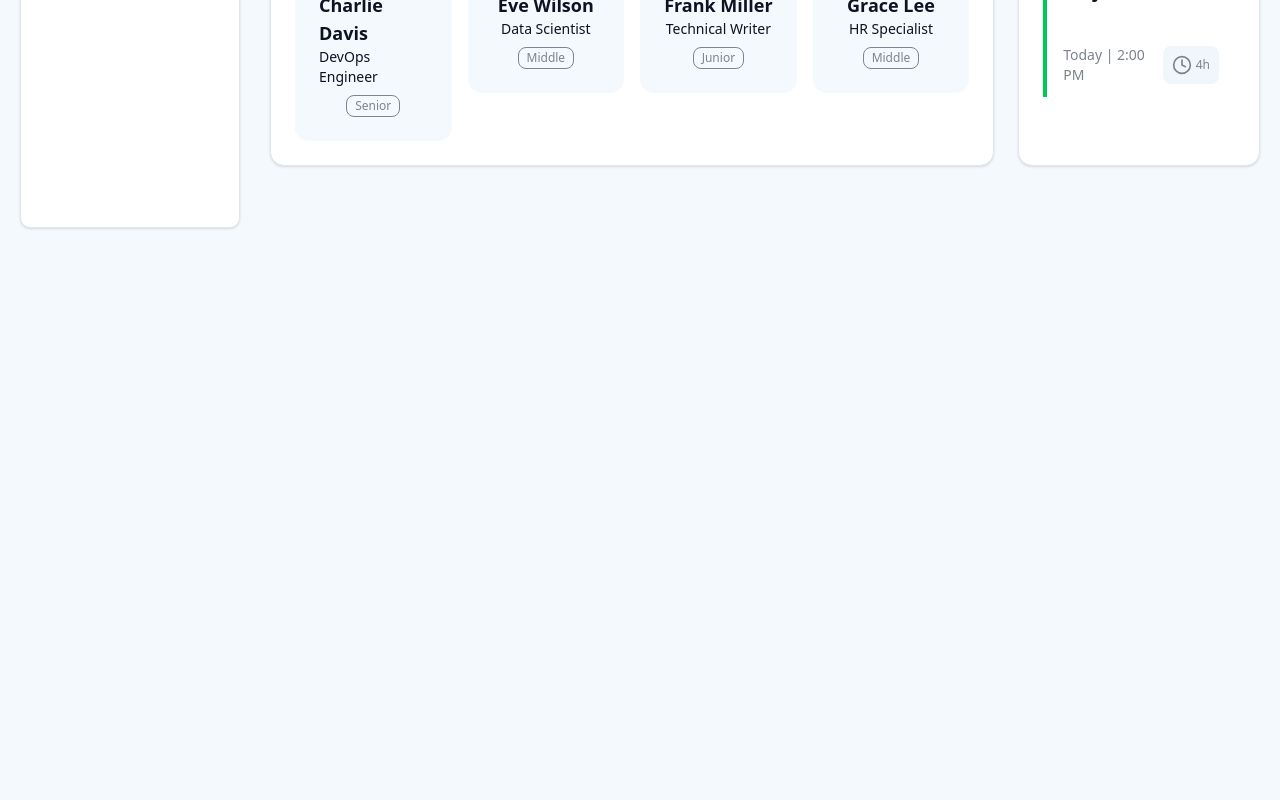
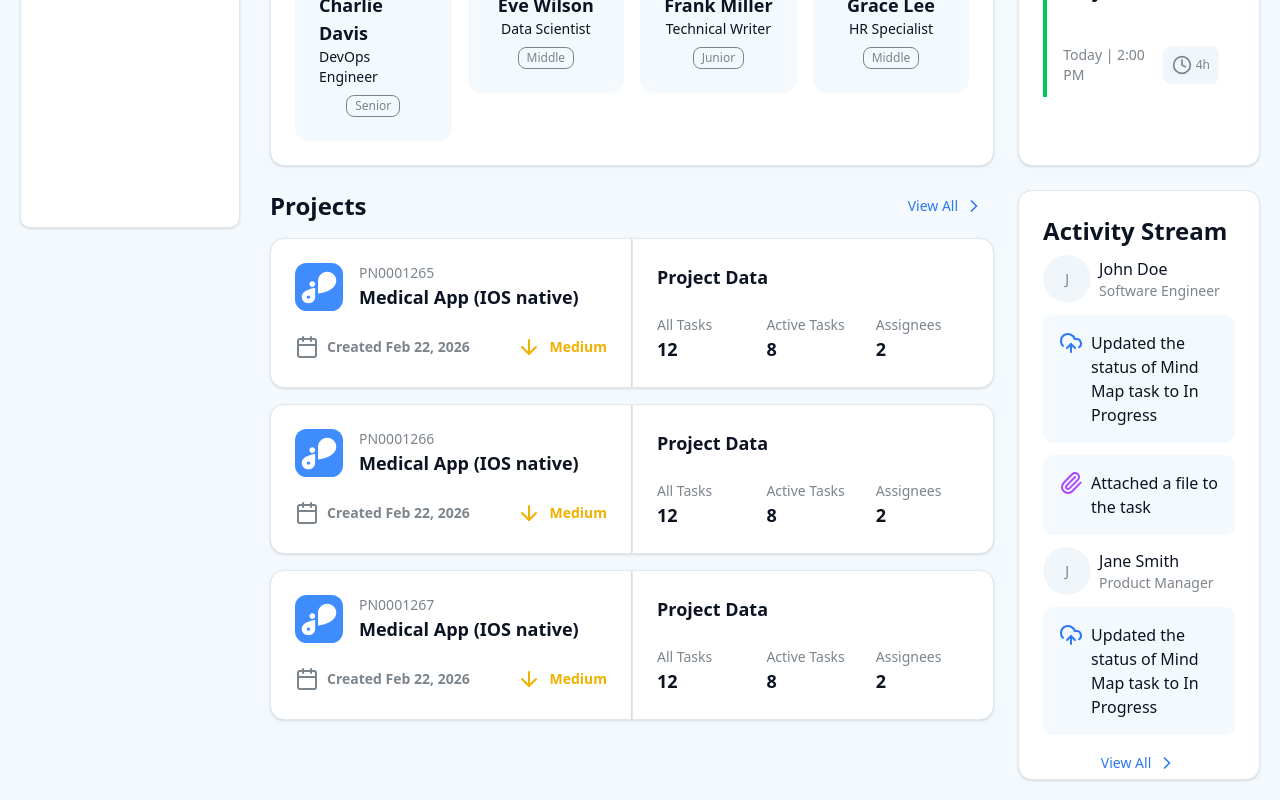
Before and after one commit to kotlovyim-dev/crm-workroom-frontend, a Next.js app: page /dashboard in a window 1280 px wide. Shown: the part 552-1352 px from the top of the page. Before the commit the page ends 800 px from the top, so only its background shows below. Built offline with nearby package versions, Linux system fonts and the light colour scheme.

Commit message:
feat: Implement dashboard view with project container, activity stream, and project card components.

```diff
--- /dev/null
+++ b/src/modules/dashboard/components/ui/activity-stream.tsx
@@ -0,0 +1,75 @@
+import { Avatar, AvatarFallback } from "@/components/ui/avatar";
+import { Button } from "@/components/ui/button";
+import { Card, CardContent, CardHeader } from "@/components/ui/card";
+import { cn } from "@/lib/utils";
+import { ChevronRightIcon, CloudUpload, LucideIcon, PaperclipIcon, TrashIcon } from "lucide-react";
+
+type ActionType = "attached" | "updated" | "deleted";
+
+type AuthorType = {
+    name: string;
+    position: string;
+}
+
+type Action = {
+    type: ActionType;
+    description: string;
+}
+export type Activity = {
+    author: AuthorType;
+    actions: Action[];
+}
+
+interface ActivityStreamProps {
+    activities: Activity[];
+}
+
+const actionIconIconMap: Record<ActionType, LucideIcon> = {
+    "attached": PaperclipIcon,
+    "updated": CloudUpload,
+    "deleted": TrashIcon,
+}
+
+const actionColorMap: Record<ActionType, string> = {
+    "attached": "text-purple-500",
+    "updated": "text-primary",
+    "deleted": "text-red-500",
+}
+
+export function ActivityStream({ activities }: ActivityStreamProps) {
+    return (
+        <Card className="w-1/3 gap-0 pb-0" >
+            <CardHeader className="py-0">
+                <h2 className="text-2xl font-bold">Activity Stream</h2>
+            </CardHeader>
+            <CardContent className="flex flex-col gap-3">
+                {activities.map((activity, index) => (
+                    <div key={index} className="flex flex-col gap-3">
+                        <div className="flex flex-row items-center gap-2">
+                            <Avatar className="size-12">
+                                <AvatarFallback>{activity.author.name.charAt(0)}</AvatarFallback>
+                            </Avatar>
+                            <div>
+                                <p className="font-medium">{activity.author.name}</p>
+                                <p className="text-sm text-muted-foreground">{activity.author.position}</p>
+                            </div>
+                        </div>
+                        <div className="flex flex-col gap-3">
+                            {activity.actions.map((action, index) => {
+                                const Icon = actionIconIconMap[action.type];
+                                return <div key={index} className="flex flex-row gap-2 p-4 bg-background rounded-lg">
+                                    <Icon className={cn(actionColorMap[action.type], "size-6 shrink-0")} />
+                                    <span>{action.description}</span>
+                                </div>
+                            })}
+                        </div>
+
+                    </div>
+                ))}
+                <Button variant="link" size="sm">
+                    View All <ChevronRightIcon className="size-5" />
+                </Button>
+            </CardContent>
+        </Card>
+    );
+}
--- /dev/null
+++ b/src/modules/dashboard/components/ui/project-card.tsx
@@ -0,0 +1,71 @@
+import { Card } from "@/components/ui/card";
+import { ArrowDownIcon, CalendarIcon } from "lucide-react";
+import Image from "next/image";
+
+interface ProjectCardProps {
+    id: string;
+    icon: string;
+    name: string;
+    createdAt: Date;
+    priority: string;
+    all_tasks: number;
+    active_tasks: number;
+    assignees: {
+        name: string;
+        position: string;
+        level: string;
+    }[];
+}
+
+const priorityMap: Record<string, string> = {
+    "High": "text-red-500",
+    "Medium": "text-yellow-500",
+    "Low": "text-green-500",
+}
+
+function formatDate(date: Date) {
+    return date.toLocaleDateString("en-US", {
+        year: "numeric",
+        month: "short",
+        day: "numeric",
+    });
+}
+
+export function ProjectCard({ id, icon, name, createdAt, priority, all_tasks, active_tasks, assignees }: ProjectCardProps) {
+    return (
+        <div className="flex flex-row w-full">
+            <Card className="w-1/2 rounded-r-none shadow-r-none p-6 flex flex-col">
+                <div className="flex flex-row gap-4">
+                    <Image src={icon} alt={name} width={48} height={48} />
+                    <div className="flex flex-col">
+                        <h3 className="text-sm text-muted-foreground">{id}</h3>
+                        <p className="font-bold text-lg">{name}</p>
+                    </div>
+                </div>
+                <div className="flex flex-row items-center justify-between">
+                    <div className="flex items-center font-semibold text-sm text-muted-foreground gap-2"><CalendarIcon /> Created {formatDate(createdAt)}</div>
+                    <div className={`flex items-center font-bold text-sm text-muted-foreground gap-2 capitalize ${priorityMap[priority]}`}><ArrowDownIcon /> {priority}</div>
+                </div>
+            </Card>
+            <Card className="w-1/2 rounded-l-none shadow-l-none p-6 flex flex-col">
+
+                <h3 className="text-lg font-bold">Project Data</h3>
+
+                <div className="grid grid-cols-3 gap-4">
+                    <div>
+                        <p className="text-sm text-muted-foreground">All Tasks</p>
+                        <p className="font-bold text-lg">{all_tasks}</p>
+                    </div>
+                    <div>
+                        <p className="text-sm text-muted-foreground">Active Tasks</p>
+                        <p className="font-bold text-lg">{active_tasks}</p>
+                    </div>
+                    <div>
+                        <p className="text-sm text-muted-foreground">Assignees</p>
+                        <p className="font-bold text-lg">{assignees.length}</p>
+                    </div>
+                </div>
+            </Card >
+        </div >
+    );
+}
--- /dev/null
+++ b/src/modules/dashboard/components/ui/projects-container.tsx
@@ -0,0 +1,101 @@
+import { Button } from "@/components/ui/button";
+import { ChevronRightIcon } from "lucide-react";
+import { ProjectCard } from "./project-card";
+
+const PROJECTS = [
+    {
+        id: "PN0001265",
+        icon: "/logo.svg",
+        name: "Medical App (IOS native)",
+        createdAt: new Date(),
+        priority: "Medium",
+        all_tasks: 12,
+        active_tasks: 8,
+        assignees: [
+            {
+                name: "John Doe",
+                position: "Software Engineer",
+                level: "Senior",
+            },
+            {
+                name: "Jane Smith",
+                position: "Product Manager",
+                level: "Middle",
+            },
+        ]
+
+    },
+    {
+        id: "PN0001266",
+        icon: "/logo.svg",
+        name: "Medical App (IOS native)",
+        createdAt: new Date(),
+        priority: "Medium",
+        all_tasks: 12,
+        active_tasks: 8,
+        assignees: [
+            {
+                name: "John Doe",
+                position: "Software Engineer",
+                level: "Senior",
+            },
+            {
+                name: "Jane Smith",
+                position: "Product Manager",
+                level: "Middle",
+            },
+        ]
+
+    },
+    {
+        id: "PN0001267",
+        icon: "/logo.svg",
+        name: "Medical App (IOS native)",
+        createdAt: new Date(),
+        priority: "Medium",
+        all_tasks: 12,
+        active_tasks: 8,
+        assignees: [
+            {
+                name: "John Doe",
+                position: "Software Engineer",
+                level: "Senior",
+            },
+            {
+                name: "Jane Smith",
+                position: "Product Manager",
+                level: "Middle",
+            },
+        ]
+
+    }
+]
+
+export function ProjectsContainer() {
+    return (
+        <div className="w-full flex flex-col gap-4">
+            <div className="flex items-center justify-between">
+                <h2 className="text-2xl font-bold">Projects</h2>
+                <Button variant="link" size="sm">
+                    View All <ChevronRightIcon className="size-5" />
+                </Button>
+            </div>
+            <div className="flex flex-col gap-4">
+                {PROJECTS.slice(0, 3).map((project) => (
+                    <ProjectCard
+                        id={project.id}
+                        icon={project.icon}
+                        name={project.name}
+                        createdAt={project.createdAt}
+                        priority={project.priority}
+                        all_tasks={project.all_tasks}
+                        active_tasks={project.active_tasks}
+                        assignees={project.assignees}
+                        key={project.id}
+                    />
+
+                ))}
+            </div>
+        </div>
+    );
+}
--- a/src/modules/dashboard/components/views/dashboard-view.tsx
+++ b/src/modules/dashboard/components/views/dashboard-view.tsx
@@ -1,5 +1,35 @@
+import { Activity, ActivityStream } from "../ui/activity-stream";
 import { NearestEvents } from "../ui/nearest-events";
+import { ProjectsContainer } from "../ui/projects-container";
 import { Workload } from "../ui/workload";
+
+const activityStreamData: Activity[] = [
+    {
+        author: {
+            name: "John Doe",
+            position: "Software Engineer",
+        },
+        actions: [{
+            type: "updated",
+            description: "Updated the status of Mind Map task to In Progress",
+        },
+        {
+            type: "attached",
+            description: "Attached a file to the task",
+        },
+        ],
+    },
+    {
+        author: {
+            name: "Jane Smith",
+            position: "Product Manager",
+        },
+        actions: [{
+            type: "updated",
+            description: "Updated the status of Mind Map task to In Progress",
+        }],
+    }
+]
 
 export function DashboardView() {
     return (
@@ -16,6 +46,10 @@ export function DashboardView() {
                 <Workload />
                 <NearestEvents />
             </div>
+            <div className="flex flex-row gap-6">
+                <ProjectsContainer />
+                <ActivityStream activities={activityStreamData} />
+            </div>
         </div>
     );
 }
```
